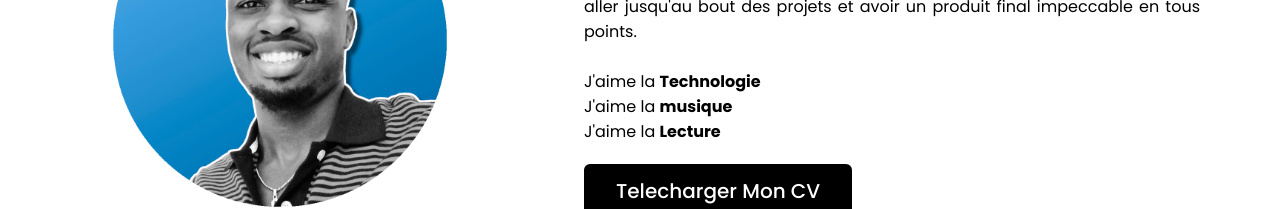
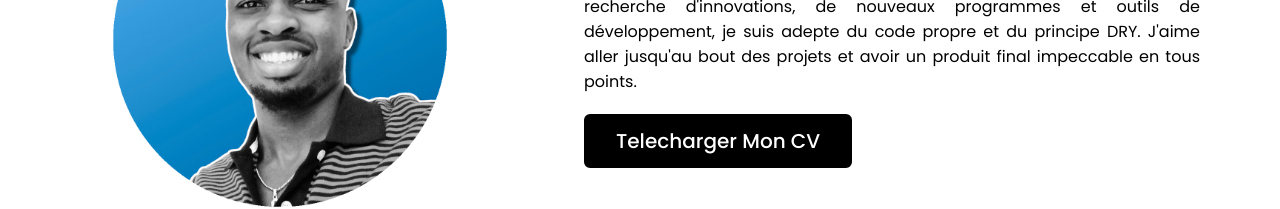
Before and after one commit to Eddy003/Portfolio, a plain HTML site: page Index.html in a window 1280 px wide. Shown: the part 1186-1395 px from the top of the page. Drawn offline with nearby package versions, Linux system fonts and the light colour scheme.

Commit message:
Update Index.html
Ex

```diff
--- a/Index.html
+++ b/Index.html
@@ -148,7 +148,7 @@ A Propos</h2>
 <div class="column right">
 
 <p>
-<b></b> Développeur web frontend, back-end et administrateur de base de données,  ayant développé plus de deux applications web basées sur les technologies Javascript, Vue et Bootstrap. En formation perpétuelle, toujours à la recherche d'innovations, de nouveaux programmes et outils de développement, je suis adepte du code propre et du principe DRY. J'aime aller jusqu'au bout des projets et avoir un produit final impeccable en tous points.      <br><br>J'aime la <b>Technologie</b><br>J'aime la <b>musique</b>  <br>J'aime la <b>Lecture</b><br>  </p>
+<b></b> Développeur web frontend, back-end et administrateur de base de données,  ayant développé plus de deux applications web basées sur les technologies Javascript, Vue et Bootstrap. En formation perpétuelle, toujours à la recherche d'innovations, de nouveaux programmes et outils de développement, je suis adepte du code propre et du principe DRY. J'aime aller jusqu'au bout des projets et avoir un produit final impeccable en tous points.  </p>
 <a href="Mon-CV/ERDY LOUIS JACQUES.pdf ">Telecharger Mon CV</a>
                 </div>
 </div>
```
